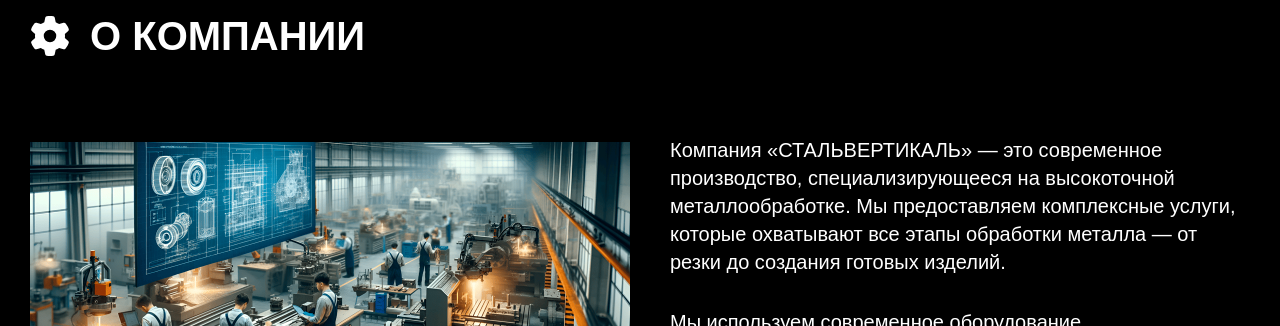
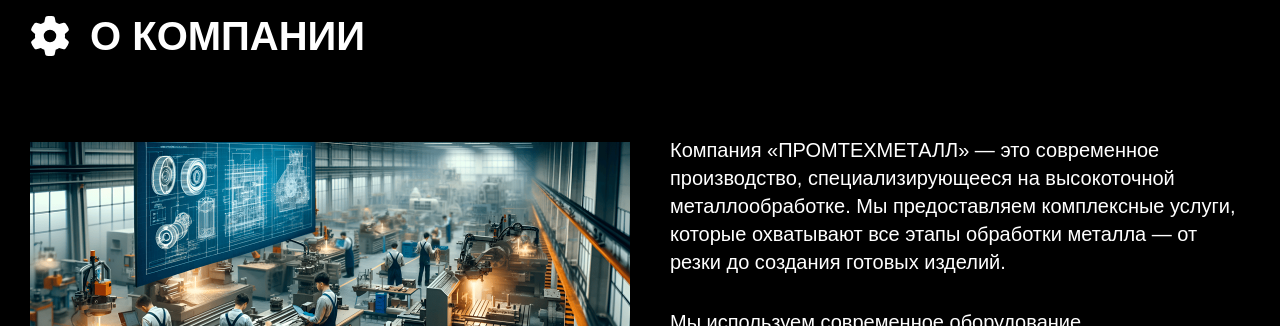
Before and after one commit to CURSEINME/promtehmetal, a Next.js app: page / in a window 1280 px wide. Shown: the part 1560-1886 px from the top of the page. Built offline with nearby package versions, Linux system fonts and the light colour scheme; no server answers.

Commit message:
fix incorrect info

```diff
--- a/src/app/sections/ProductSections/SectionProductHead.tsx
+++ b/src/app/sections/ProductSections/SectionProductHead.tsx
@@ -25,7 +25,7 @@
 	const { title, description, serviceImage } = product
 	return (
 		<div className='h-full w-full bg-homeOverlay lg:bg-none'>
-			<div className='container relative mx-auto mb-10 flex h-[600px] flex-col-reverse items-center justify-center gap-10 lg:mb-0 lg:grid lg:grid-cols-2'>
+			<div className='container relative mx-auto mb-20 flex h-[600px] flex-col-reverse items-center justify-center gap-10 lg:mb-0 lg:grid lg:grid-cols-2'>
 				<div className='flex flex-col'>
 					<h1 className='mb-8 text-3xl font-bold sm:text-5xl md:text-6xl lg:text-7xl'>
 						{title}
--- a/src/app/sections/SectionAboutUs.tsx
+++ b/src/app/sections/SectionAboutUs.tsx
@@ -27,7 +27,7 @@
 							/>
 							<div className='flex flex-col gap-8'>
 								<p className=' text-xl'>
-									Компания «СТАЛЬВЕРТИКАЛЬ» — это современное производство,
+									Компания «ПРОМТЕХМЕТАЛЛ» — это современное производство,
 									специализирующееся на высокоточной металлообработке. Мы
 									предоставляем комплексные услуги, которые охватывают все этапы
 									обработки металла — от резки до создания готовых изделий.
```
